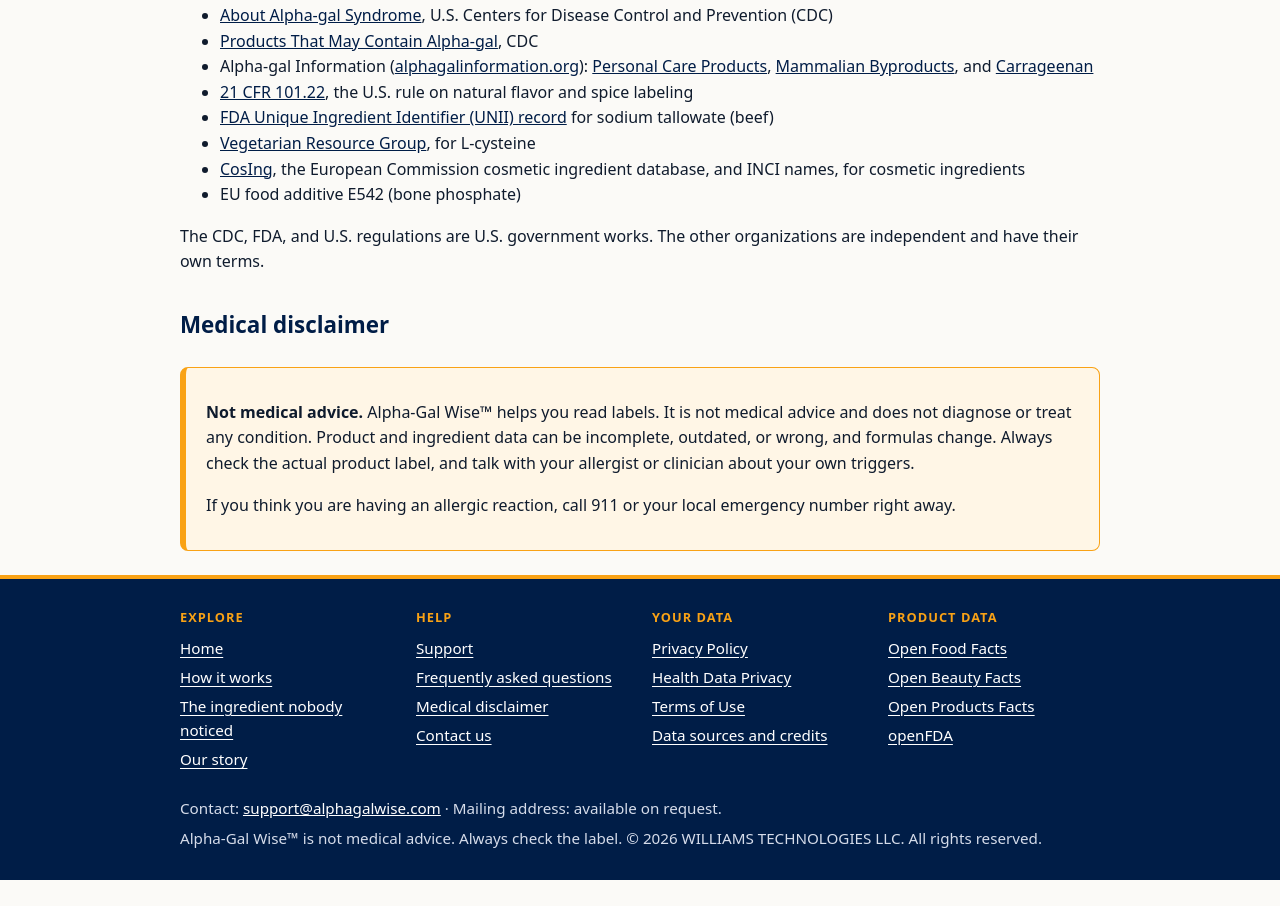
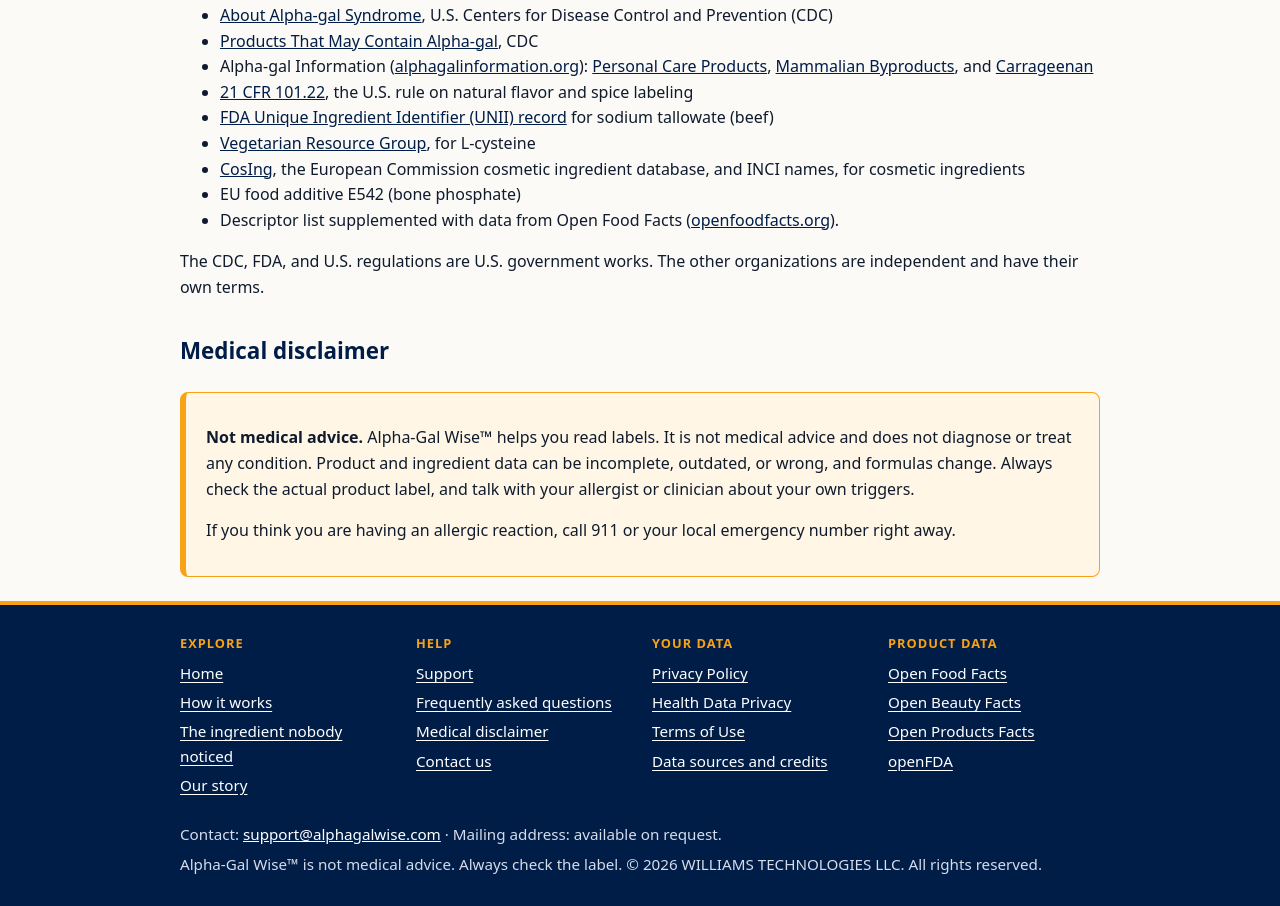
Before and after one commit to erik6957778/alphagalwise-site, a plain HTML site: page support.html in a window 1280 px wide. Shown: the part 1371-2277 px from the top of the page. Before the commit the page ends 2251 px from the top, so only its background shows below. Drawn offline with Linux system fonts and the light colour scheme.

Commit message:
Support: add Open Food Facts descriptor-list credit (pending Erik's approval)

```diff
--- a/support.html
+++ b/support.html
@@ -56,6 +56,7 @@
 <li><a href="https://www.vrg.org/" target="_blank" rel="noopener">Vegetarian Resource Group</a>, for L-cysteine</li>
 <li><a href="https://ec.europa.eu/growth/tools-databases/cosing/" target="_blank" rel="noopener">CosIng</a>, the European Commission cosmetic ingredient database, and INCI names, for cosmetic ingredients</li>
 <li>EU food additive E542 (bone phosphate)</li>
+<li>Descriptor list supplemented with data from Open Food Facts (<a href="https://openfoodfacts.org" target="_blank" rel="noopener">openfoodfacts.org</a>).</li>
 </ul>
 <p>The CDC, FDA, and U.S. regulations are U.S. government works. The other organizations are independent and have their own terms.</p>
 <h2 id="medical-disclaimer">Medical disclaimer</h2>
```
